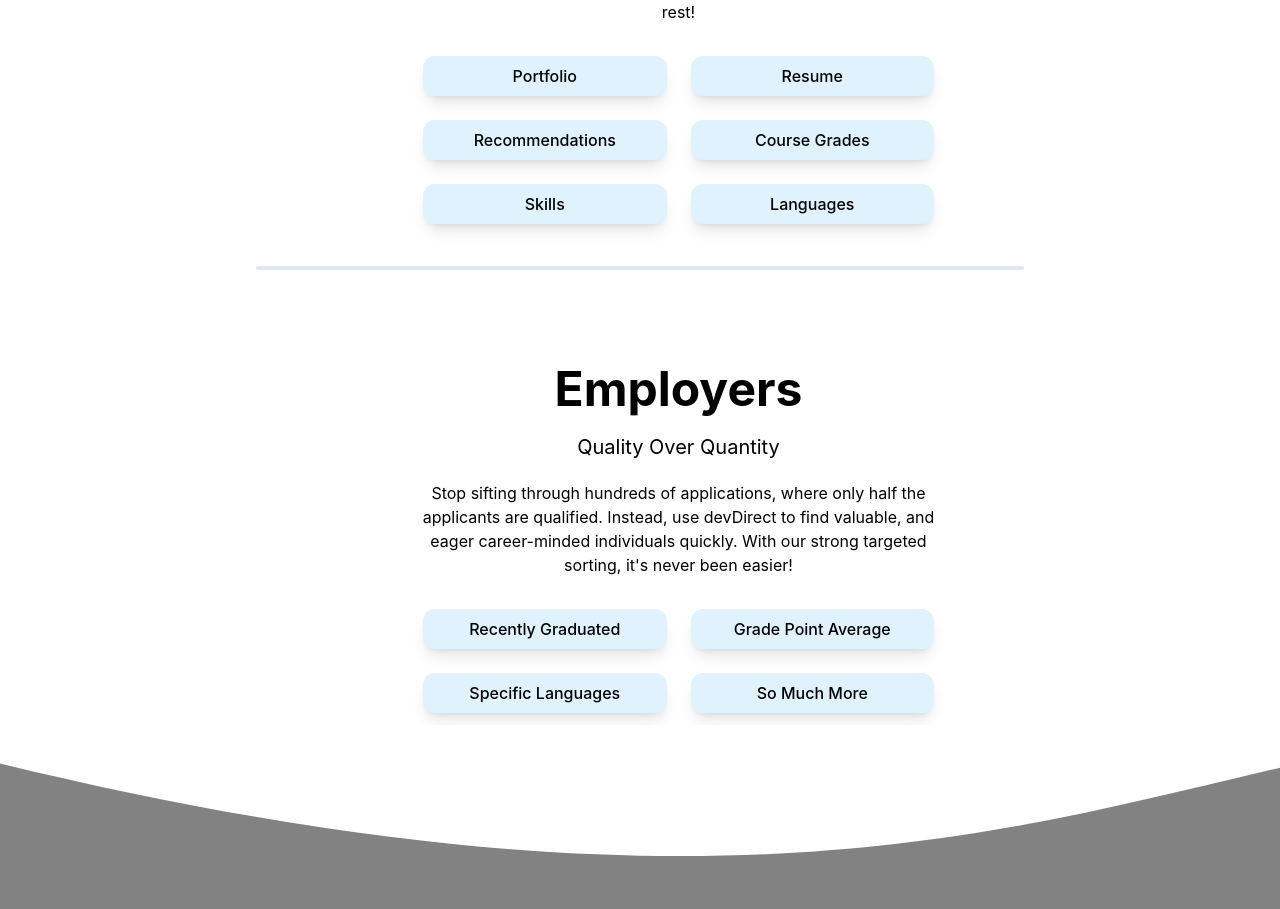
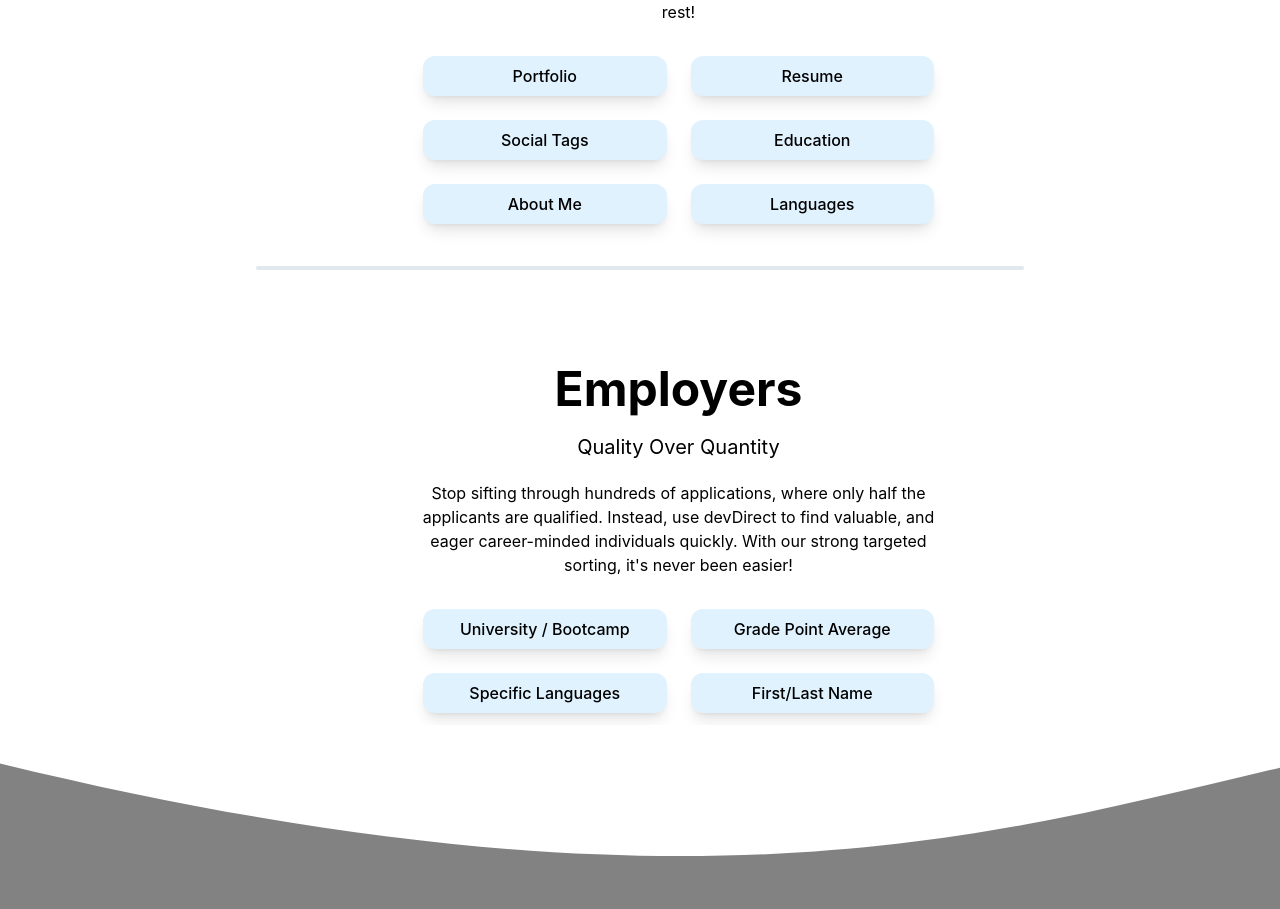
Before and after one commit to Animeet/DevDirect, a React (Create React App) app in the folder client/: page / in a window 1280 px wide. Shown: the part 1050-1959 px from the top of the page. Built offline with nearby package versions, Linux system fonts and the light colour scheme; no server answers.

Commit message:
revised landing sections with proper detail that matches what we've done

```diff
--- a/client/src/index.css
+++ b/client/src/index.css
@@ -4,7 +4,6 @@
 
 html {
   scroll-behavior: smooth;
-  overflow: auto;
 }
 
 body {
--- a/client/src/pages/Landing.js
+++ b/client/src/pages/Landing.js
@@ -99,13 +99,13 @@ function Landing({ user }) {
                 class="m-3 p-2 bg-sky-100 rounded-xl font-medium shadow-lg"
                 id="recommendationsHolder"
               >
-                Recommendations
+                Social Tags
               </span>
               <span class="m-3 p-2 bg-sky-100 rounded-xl font-medium shadow-lg">
-                Course Grades
+                Education
               </span>
               <span class="m-3 p-2 bg-sky-100 rounded-xl font-medium shadow-lg">
-                Skills
+                About Me
               </span>
               <span class="m-3 p-2 bg-sky-100 rounded-xl font-medium shadow-lg">
                 Languages
@@ -131,7 +131,7 @@ function Landing({ user }) {
             </p>
             <div class="grid grid-cols-2 text-center">
               <span class="m-3 p-2 bg-sky-100 rounded-xl font-medium shadow-lg">
-                Recently Graduated
+                University / Bootcamp
               </span>
               <span class="m-3 p-2 bg-sky-100 rounded-xl font-medium shadow-lg">
                 Grade Point Average
@@ -140,7 +140,7 @@ function Landing({ user }) {
                 Specific Languages
               </span>
               <span class="m-3 p-2 bg-sky-100 rounded-xl font-medium shadow-lg">
-                So Much More
+                First/Last Name
               </span>
             </div>
           </div>
```
